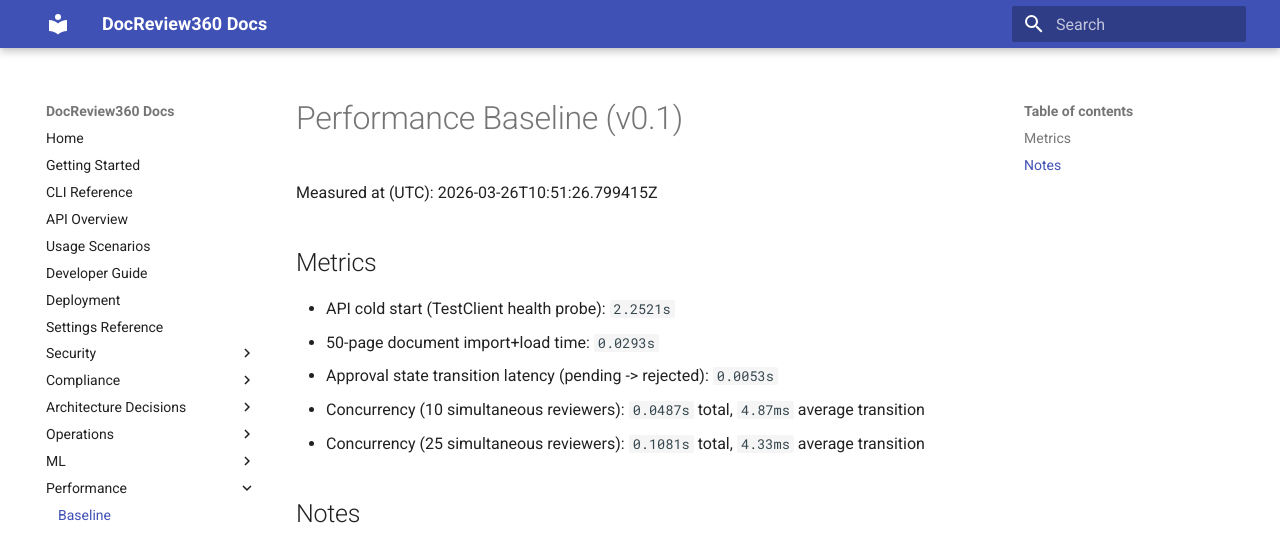
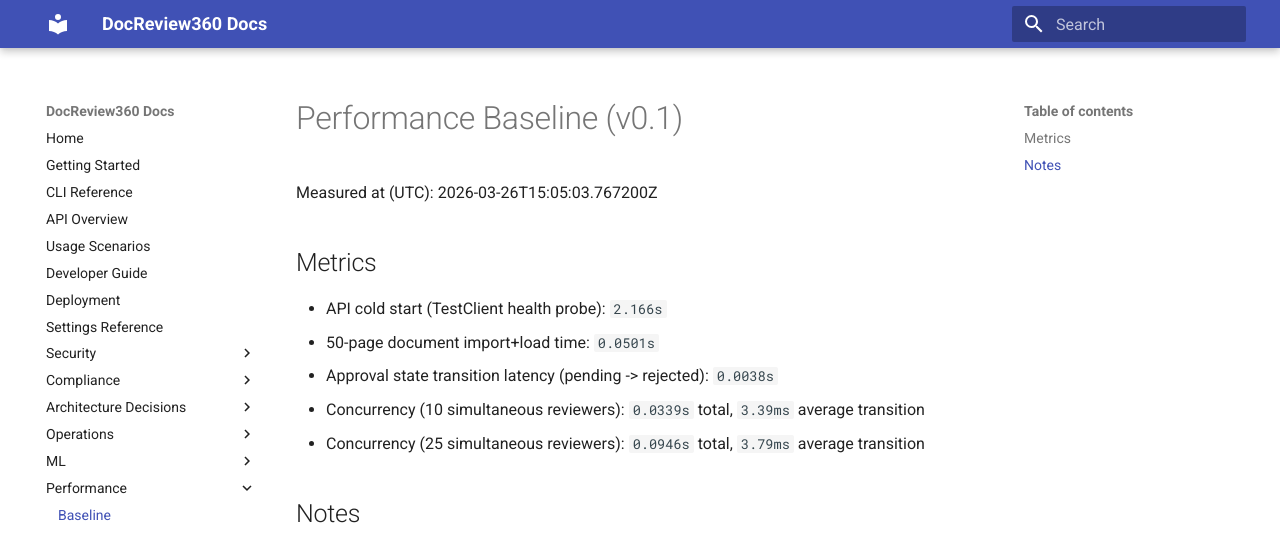
Before and after one commit to eputnam77/DocReview360, an MkDocs documentation site: the page built from docs/performance_baseline.md, in a window 1280 px wide. Shown: the top 535 px of the page. Built offline with MkDocs 1.6.1 and Material for MkDocs 9.7.7, drawn with Linux system fonts in a browser that asks for light colours.

Commit message:
chore: formatter and baseline updates from test run
- docs/performance_baseline.md: refreshed timing measurements
- src/docreview360/search/__init__.py: import order fix (isort/ruff)
- src/docreview360/watchlist.json: new entry added by watchlist tooling
- tests/api/test_approvals_action.py, test_comments_router.py: blank line
  removed by Black formatter

https://claude.ai/code/session_01R6pLGynrh5uAm44sys7pjW

```diff
--- a/docs/performance_baseline.md
+++ b/docs/performance_baseline.md
@@ -1,14 +1,14 @@
 # Performance Baseline (v0.1)
 
-Measured at (UTC): 2026-03-26T10:51:26.799415Z
+Measured at (UTC): 2026-03-26T15:05:03.767200Z
 
 ## Metrics
 
-- API cold start (TestClient health probe): `2.2521s`
-- 50-page document import+load time: `0.0293s`
-- Approval state transition latency (pending -> rejected): `0.0053s`
-- Concurrency (10 simultaneous reviewers): `0.0487s` total, `4.87ms` average transition
-- Concurrency (25 simultaneous reviewers): `0.1081s` total, `4.33ms` average transition
+- API cold start (TestClient health probe): `2.166s`
+- 50-page document import+load time: `0.0501s`
+- Approval state transition latency (pending -> rejected): `0.0038s`
+- Concurrency (10 simultaneous reviewers): `0.0339s` total, `3.39ms` average transition
+- Concurrency (25 simultaneous reviewers): `0.0946s` total, `3.79ms` average transition
 
 ## Notes
 
```
Also changed, not shown: 4 other files.
